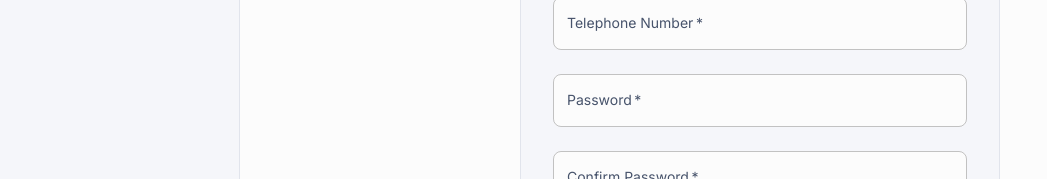
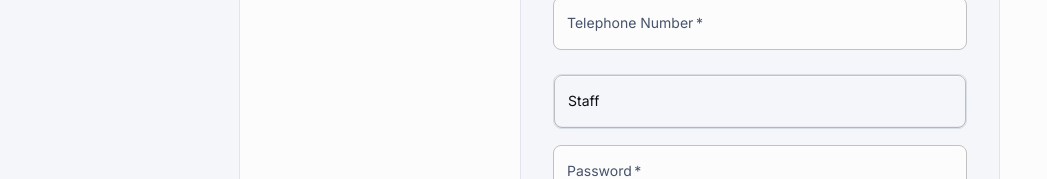
Before and after one commit to tonklaw/swdev2-project, a Next.js app: page /login in a window 1280 px wide. Both pictures are taken after a click on the tab "Register". Shown: the part 453-632 px from the top of the page, without its empty margins (0-1047 px from the left). Built offline with nearby package versions, Linux system fonts and the light colour scheme; no server answers; some icons are missing; what @mui/material-nextjs would draw is missing.

Commit message:
feat: admin registration

```diff
--- a/components/Auth/SignUpForm.tsx
+++ b/components/Auth/SignUpForm.tsx
@@ -8,6 +8,9 @@ import { signIn } from "next-auth/react";
 import React from "react";
 
 import { userRegister } from "@/libs/auth";
+import Select from "@mui/material/Select";
+import Menu from "@mui/material/Menu";
+import MenuItem from "@mui/material/MenuItem";
 
 export default function SignUpForm({ error }: { error: string | undefined }) {
   const [fieldErrors, setFieldErrors] = React.useState<{
@@ -22,6 +25,7 @@ export default function SignUpForm({ error }: { error: string | undefined }) {
     const fullName = data.get("fullName");
     const email = data.get("email");
     const telephone = data.get("telephone");
+    const role = data.get("role");
     const password = data.get("password");
     const confirmPassword = data.get("confirmPassword");
 
@@ -62,7 +66,7 @@ export default function SignUpForm({ error }: { error: string | undefined }) {
       email: emailStr,
       tel: telephone ? String(telephone).trim() : "",
       password: password ? String(password) : "",
-      role: "staff",
+      role: role ? String(role) : "staff",
     } as User;
 
     await userRegister(payload);
@@ -115,6 +119,16 @@ export default function SignUpForm({ error }: { error: string | undefined }) {
         autoComplete="tel"
       />
 
+      <Select
+        name="role"
+        defaultValue="staff"
+        fullWidth
+        style={{ marginTop: 16 }}
+      >
+        <MenuItem value="staff">Staff</MenuItem>
+        <MenuItem value="admin">Admin</MenuItem>
+      </Select>
+
       <TextField
         error={!!fieldErrors.password}
         helperText={fieldErrors.password}
```
